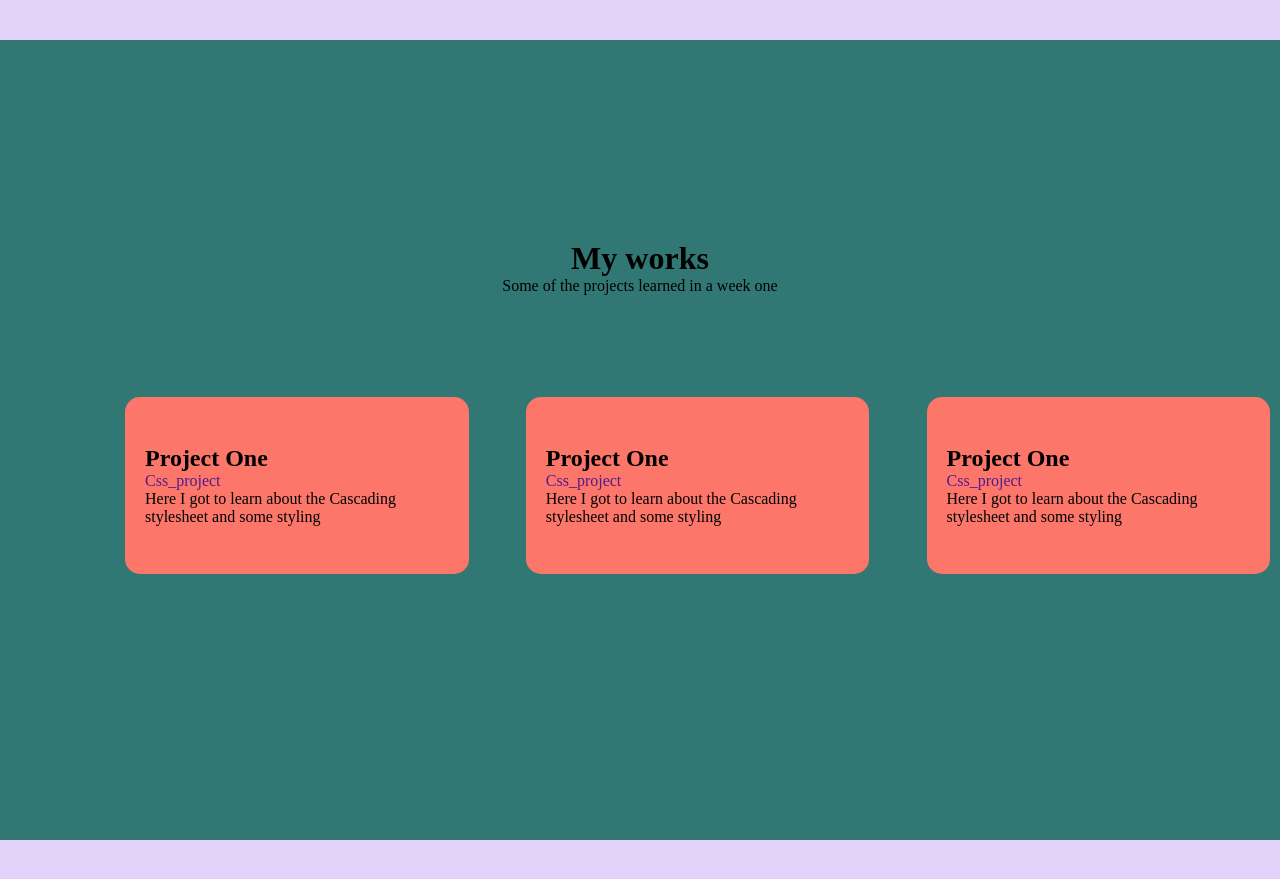
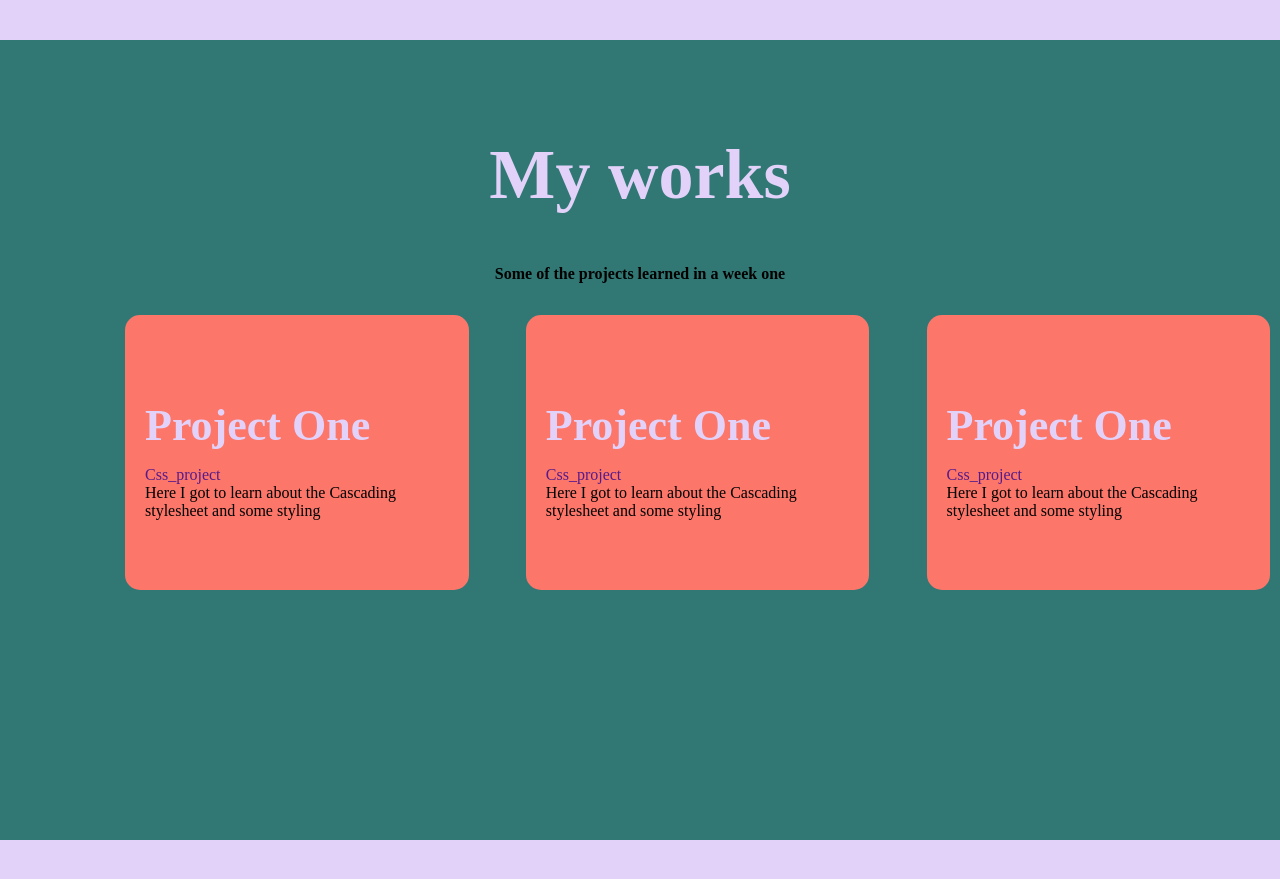
Before and after one commit to antonypauson/personal_website, a plain HTML site: page index.html in a window 1280 px wide. Shown: the part 1560-2439 px from the top of the page. Drawn offline with Linux system fonts and the light colour scheme.

Commit message:
styling My works page

```diff
--- a/style.css
+++ b/style.css
@@ -180,6 +180,15 @@ button:hover{
     margin: auto;
     padding: 100px;
     text-align: center;
+    margin-bottom: -70px;
+    font-family: 'Times New Roman', Times, serif;
+    font-weight: 700;
+}
+.myprojects h1{
+    color: #E2D2F9;
+    font-size: 70px;
+    margin-bottom: 50px;
+    margin-top: -105px;
 }
 .samples{
     margin: 2px 0;
@@ -192,8 +201,16 @@ button:hover{
     box-sizing: border-box;
     background: #FC766A;
     border-radius: 15px;
-    padding: 48px 20px;
+    padding: 70px 20px;
     flex-basis: 30%;
+}
+.thesamples h2{
+    color: #E2D2F9;
+    margin: 15px 0;
+    top: -4px;
+    font-weight: 600;
+    font-family: 'Times New Roman', Times, serif;
+    font-size: 44px;
 }
 
 
```
